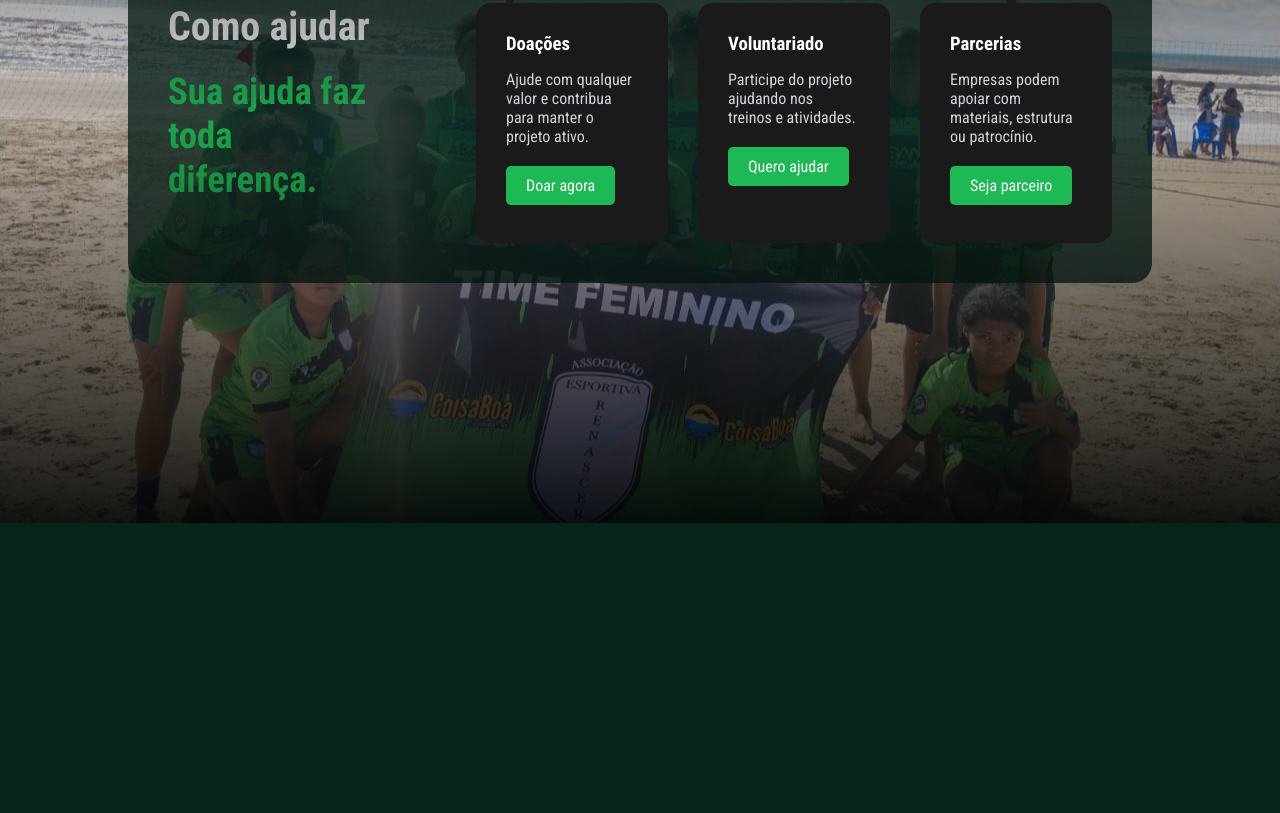
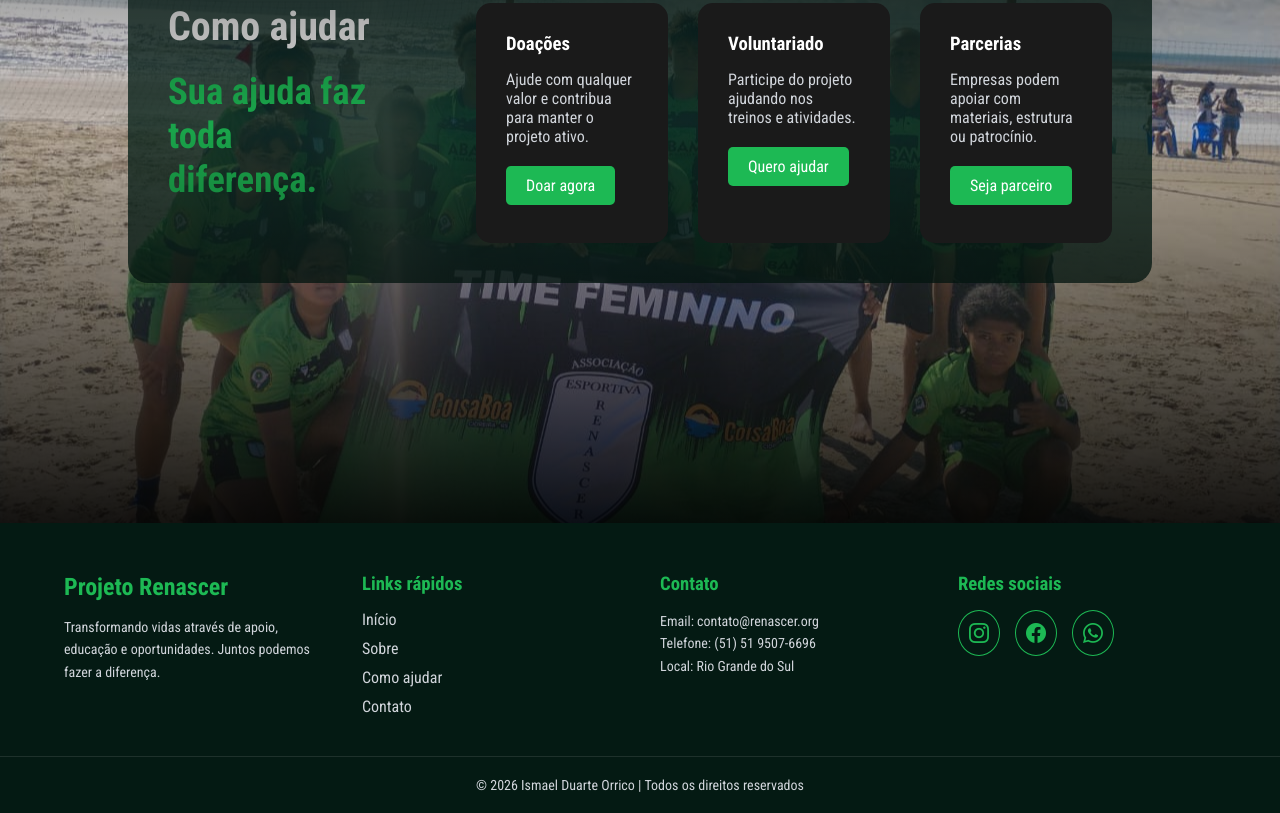
Before and after one commit to maelzituo/Projeto-Renascerr, a plain HTML site: page index.html in a window 1280 px wide. Shown: the part 2057-2870 px from the top of the page. Before the commit the page ends 2580 px from the top, so only its background shows below. Drawn offline with nearby package versions, Linux system fonts and the light colour scheme.

Commit message:
realizando manutenção

```diff
--- a/index.html
+++ b/index.html
@@ -10,6 +10,7 @@
     <link href="https://fonts.googleapis.com/css2?family=Roboto+Condensed:ital,wght@0,100..900;1,100..900&display=swap"
         rel="stylesheet">
     <link href='https://unpkg.com/boxicons@2.1.4/css/boxicons.min.css' rel='stylesheet'>
+    <link href="https://cdn.jsdelivr.net/npm/bootstrap-icons@1.11.3/font/bootstrap-icons.css" rel="stylesheet">
     <title>Renascer</title>
 </head>
 
@@ -101,14 +102,59 @@
                         <p>Empresas podem apoiar com materiais, estrutura ou patrocínio.</p>
                         <a href="#" class="btn-card">Seja parceiro</a>
                     </div>
-            </div>
+                </div>
 
             </div>
         </div>
     </main>
 
-    <footer class="rodape">
+    <footer class="footer">
+        <div class="footer-container">
 
+            <!-- LOGO / SOBRE -->
+            <div class="footer-col">
+                <h2>Projeto Renascer</h2>
+                <p>
+                    Transformando vidas através de apoio, educação e oportunidades.
+                    Juntos podemos fazer a diferença.
+                </p>
+            </div>
+
+            <!-- LINKS -->
+            <div class="footer-col">
+                <h3>Links rápidos</h3>
+                <ul>
+                    <li><a href="#Home">Início</a></li>
+                    <li><a href="#About">Sobre</a></li>
+                    <li><a href="#Apoio">Como ajudar</a></li>
+                    <li><a href="#">Contato</a></li>
+                </ul>
+            </div>
+
+            <!-- CONTATO -->
+            <div class="footer-col">
+                <h3>Contato</h3>
+                <p>Email: contato@renascer.org</p>
+                <p>Telefone: (51) 51 9507-6696</p>
+                <p>Local: Rio Grande do Sul</p>
+            </div>
+
+            <!-- REDES -->
+            <div class="footer-col">
+                <h3>Redes sociais</h3>
+                <div class="socials">
+                    <a href="https://www.instagram.com/assrenascerofc/" target="_blank"><i class="bi bi-instagram"></i></a>
+                    <a href="#"><i class="bi bi-facebook"></i></a>
+                    <a href="https://w.app/uulv4i" target="_blank"><i class="bi bi-whatsapp"></i></a>
+                </div>
+            </div>
+
+        </div>
+
+        <!-- LINHA FINAL -->
+        <div class="footer-bottom">
+            <p>© 2026 Ismael Duarte Orrico  | Todos os direitos reservados</p>
+        </div>
     </footer>
 </body>
 
--- a/style.css
+++ b/style.css
@@ -371,9 +371,9 @@ body {
 
 .card {
     background: #1A1A1A;
+    width: 15vw;
     padding: 30px;
     border-radius: 15px;
-    width: 15vw;
     color: white;
     transition: 0.3s;
     z-index: 3;
@@ -407,3 +407,73 @@ body {
 .btn-card:hover {
     background-color: #1db95450;
 }
+
+.footer {
+    background: #041a13;
+    color: #D1D5DB;
+    padding-top: 50px;
+}
+
+.footer-container {
+    width: 90%;
+    margin: auto;
+    display: grid;
+    grid-template-columns: repeat(auto-fit, minmax(220px, 1fr));
+    gap: 40px;
+}
+
+.footer-col h2,
+.footer-col h3 {
+    color: #1DB954;
+    margin-bottom: 15px;
+}
+
+.footer-col p {
+    font-size: 14px;
+    line-height: 1.6;
+}
+
+.footer-col ul {
+    list-style: none;
+}
+
+.footer-col ul li {
+    margin-bottom: 10px;
+}
+
+.footer-col ul li a {
+    color: #D1D5DB;
+    transition: 0.3s;
+}
+
+.footer-col ul li a:hover {
+    color: #1DB954;
+    padding-left: 5px;
+}
+
+.socials {
+    display: flex;
+    gap: 15px;
+}
+
+.socials a {
+    font-size: 20px;
+    color: #1DB954;
+    border: 1px solid #1DB954;
+    padding: 10px;
+    border-radius: 50%;
+    transition: 0.3s;
+}
+
+.socials a:hover {
+    background: #1DB954;
+    color: #041a13;
+}
+
+.footer-bottom {
+    text-align: center;
+    padding: 20px;
+    margin-top: 30px;
+    border-top: 1px solid rgba(255,255,255,0.1);
+    font-size: 14px;
+}
```
